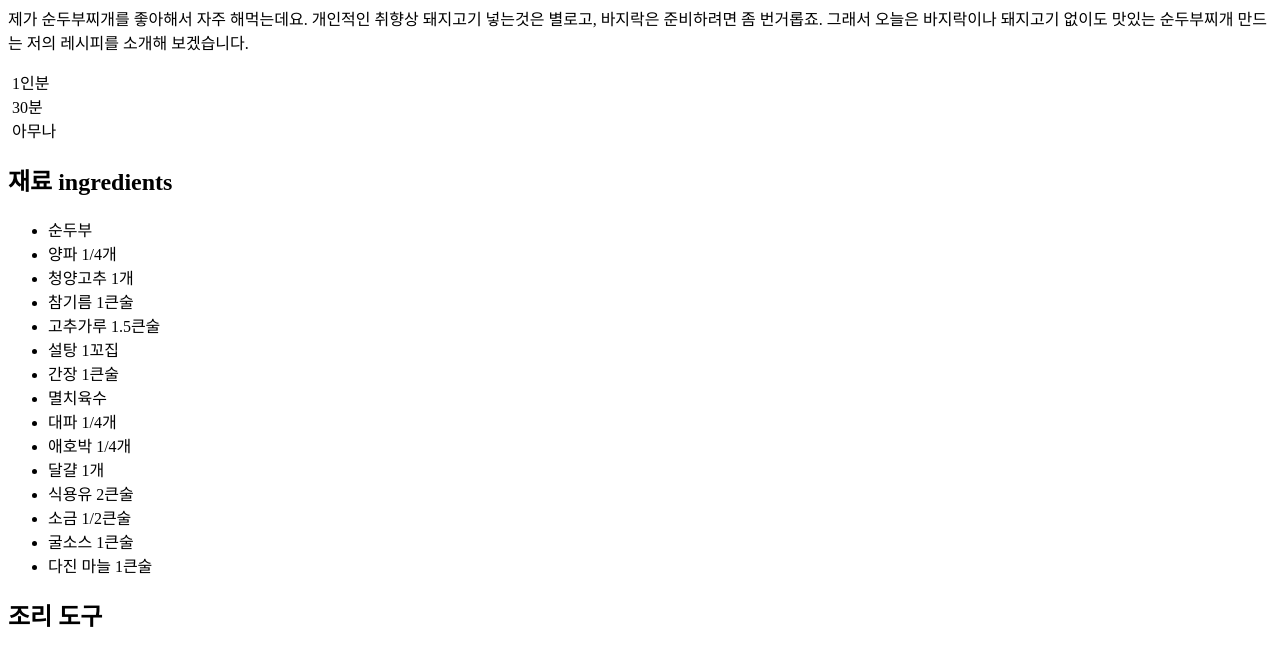
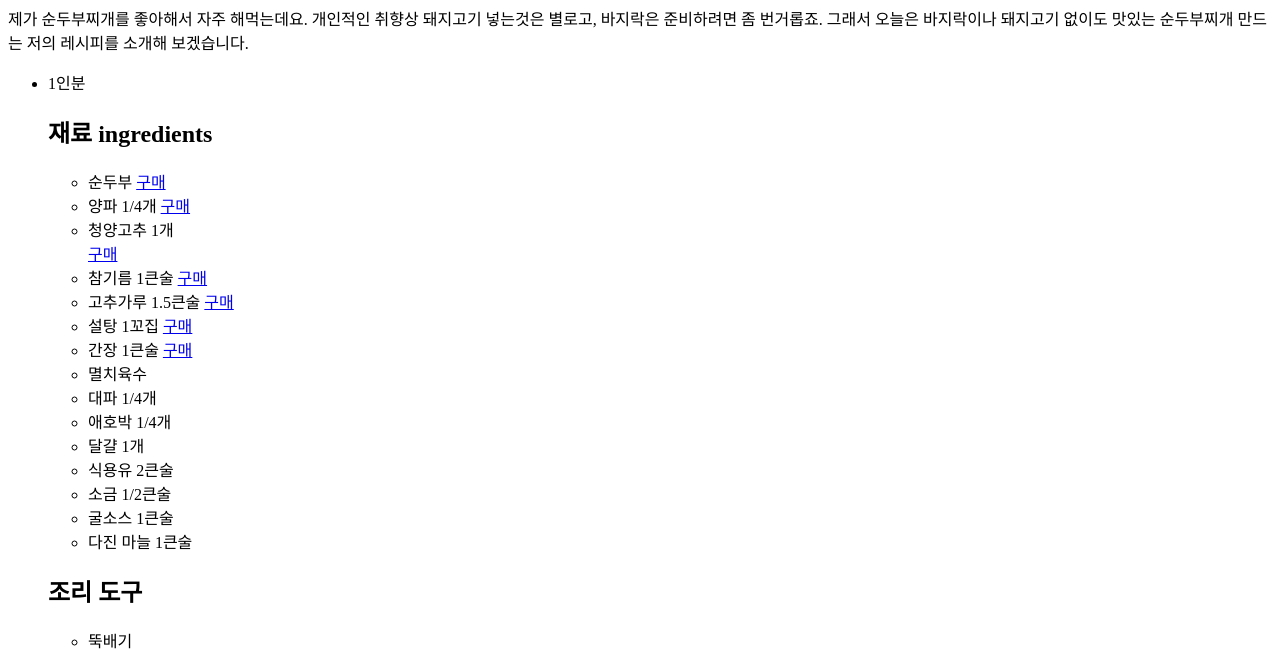
Before and after one commit to parkhyejoung/TIL, a plain HTML site: page html_basic/recipe.html in a window 1280 px wide. Shown: the part 129-778 px from the top of the page. Drawn offline with Linux system fonts and the light colour scheme.

Commit message:
만개의레시피 중간저장

```diff
--- a/html_basic/recipe.html
+++ b/html_basic/recipe.html
@@ -11,30 +11,34 @@
             <h1>순두부찌개. 바지락, 고기 없이도 기가 막힌 순두부찌개 만드는 법 / 만들기 / 순두부찌개 황금 레시피</h1>
             <p>제가 순두부찌개를 좋아해서 자주 해먹는데요. 개인적인 취향상 돼지고기 넣는것은 별로고, 바지락은 준비하려면 좀 번거롭죠. 그래서 오늘은 바지락이나 돼지고기 없이도 맛있는 순두부찌개 만드는 저의 레시피를 소개해 보겠습니다.</p>
         </div>
-        <div class="for_n_person_time">
-            <div class="person">
-                <img>
-                <span>1인분</span>
-            </div>
-            <div class="time">
-                <img>
-                <span>30분</span>
-            </div>
-            <div class="who">
-                <img>
-                <span>아무나</span>
-            </div>
-        </div>
+        <ul class="for_n_person_time">
+            <li>1인분
+            </li>
+
         <div class='recipe_cookware'>
             <h2>재료 ingredients</h2>
             <ul class="ingredients">
-                <li>순두부</li>
-                <li>양파 1/4개</li>
+                <li>순두부
+                    <a href="#">구매</a>
+                </li>
+                <li>양파 1/4개
+                    <a href="#">구매</a>
+                </li>
                 <li>청양고추 1개</li>
-                <li>참기름 1큰술</li>
-                <li>고추가루 1.5큰술</li>
-                <li>설탕 1꼬집</li>
-                <li>간장 1큰술</li>
+                    <a href="#">구매</a>
+                </li>
+                <li>참기름 1큰술
+                    <a href="#">구매</a>
+                </li>
+                <li>고추가루 1.5큰술
+                    <a href="#">구매</a>
+                </li>
+                <li>설탕 1꼬집
+                    <a href="#">구매</a>
+                </li>
+                <li>간장 1큰술
+                    <a href="#">구매</a>
+                </li>
                 <li>멸치육수</li>
                 <li>대파 1/4개</li>
                 <li>애호박 1/4개</li>
```
